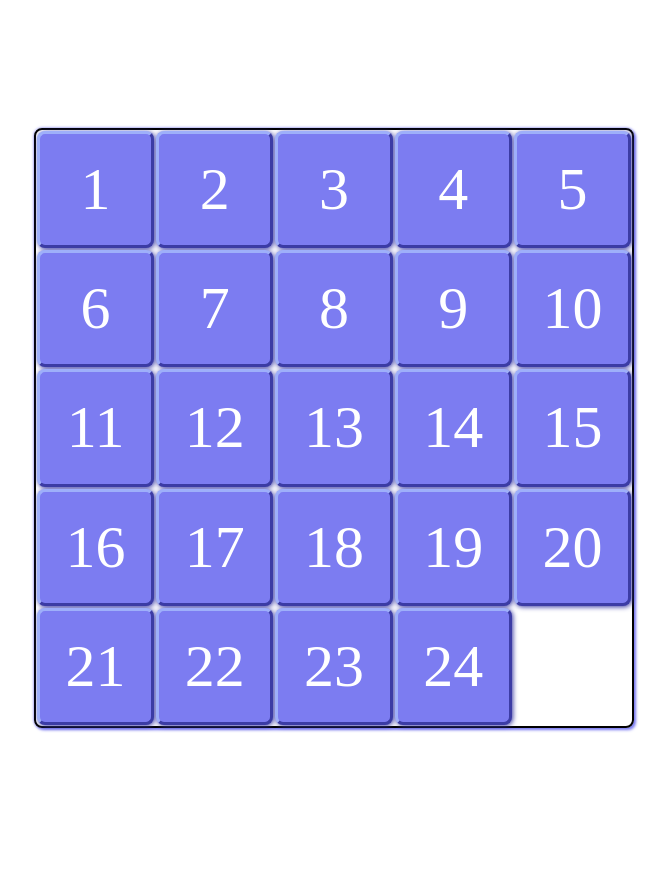
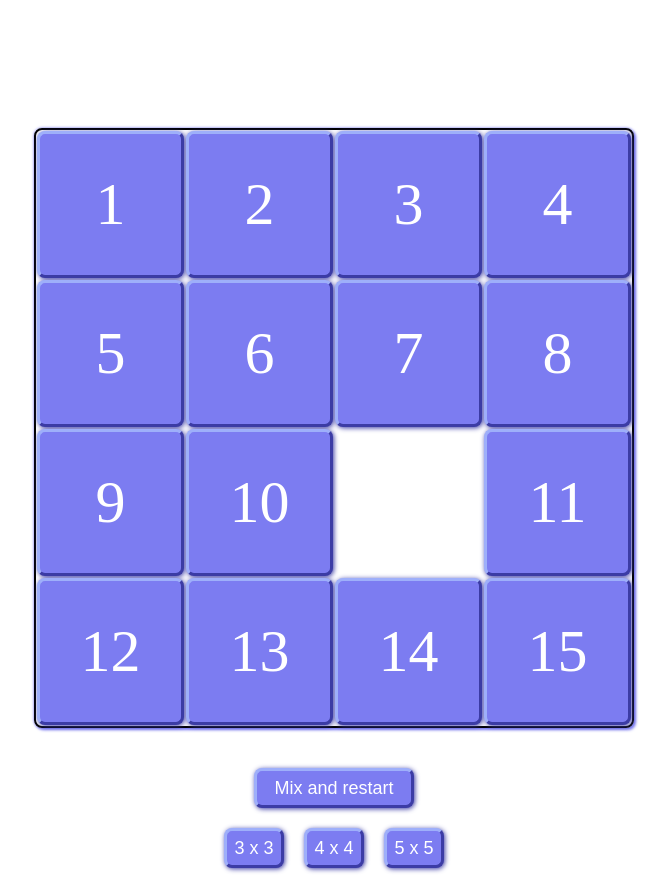
Before and after one commit to ekalape/puzzle, a website built with webpack: page src/index.html in a window 1280 px wide. Shown: the whole page, without its empty margins (306-975 px from the left). Before the commit the page ends 800 px from the top, so only its background shows below. Built offline with nearby package versions, Linux system fonts and the light colour scheme; files whose address does not match are found by name.

Commit message:
feat:implement chancge mode btns, correct click reaction to gameBtns
wrong transition animation, need to adjust

```diff
--- a/src/game.js
+++ b/src/game.js
@@ -4,35 +4,92 @@ export default class Game {
   pg = [];
   pgWidth = 0;
   btnSize = 0;
+  emptyBtn;
+  emptyX;
+  emptyY;
+  moveDirection;
+  animAvaible = true;
   constructor(wrapper, pgSize) {
     this.wrapper = wrapper;
-
     this.pgSize = pgSize;
     this.setSizes();
   }
 
   createPg() {
     let num = 1;
-    for (let i = 0; i < this.pgSize; i++) {
-      this.pg[i] = [];
-      for (let f = 0; f < this.pgSize; f++) {
+    for (let i = 1; i <= this.pgSize; i++) {
+      // this.pg[i] = [];
+      for (let f = 1; f <= this.pgSize; f++) {
         if (i === this.pgSize - 1 && f === this.pgSize - 1) {
-          this.pg[i].push(new emptyBtn(this.btnSize, this.pgSize));
+          const b = new emptyBtn(this.btnSize, this.pgSize, [i, f]).draw();
+          b.style.gridArea = `${i} / ${f}`;
+          this.pg.push(b);
+          this.wrapper.append(b);
+          this.emptyBtn = b;
+          this.emptyX = i;
+          this.emptyY = f;
         } else {
-          this.pg[i].push(new pBtn(this.btnSize, this.pgSize, num));
+          const b = new pBtn(this.btnSize, this.pgSize, [i, f], num).draw();
+          b.style.gridArea = `${i} / ${f}`;
+          this.pg.push(b);
+          this.wrapper.append(b);
+          num++;
         }
-        num++;
       }
     }
-    this.drawPg();
-    this.wrapper.addEventListener('click', this.move);
+    this.wrapper.addEventListener('click', this.action.bind(this));
   }
-  drawPg() {
-    this.pg.forEach((x) => x.forEach((s) => this.wrapper.append(s.draw())));
+  setbtnSize() {
+    this.setSizes();
+    return this.btnSize;
+  }
+  action(e) {
+    if (!this.animAvaible) return;
+    let curX = +e.target.style.gridColumnStart;
+    let curY = +e.target.style.gridRowStart;
+    // console.log(curX, curY);
+    if (this.isEmpty(curX, curY)) return;
+    let trans;
+    if (this.emptyX - curX === 1 && this.emptyY === curY) {
+      console.log(1, 'x');
+      this.moveDirection = 'right';
+      trans = ['X', this.btnSize];
+    } else if (this.emptyX - curX === -1 && this.emptyY === curY) {
+      console.log(-1, 'x');
+      this.moveDirection = 'left';
+      trans = ['X', -this.btnSize];
+    } else if (this.emptyX === curX && this.emptyY - curY === 1) {
+      console.log(1, 'y');
+      this.moveDirection = 'down';
+      trans = ['Y', this.btnSize];
+    } else if (this.emptyX === curX && this.emptyY - curY === -1) {
+      console.log(-1, 'y');
+      this.moveDirection = 'upper';
+      trans = ['Y', -this.btnSize];
+    } else return;
+
+    this.move(trans, e.target, curX, curY);
+  }
+  move(trans, btn, curX, curY) {
+    this.animAvaible = false;
+    btn.style.transform = `translate${trans[0]}(${trans[1]}px)`;
+
+    setTimeout(() => {
+      this.emptyBtn.style.gridColumnStart = curX;
+      this.emptyBtn.style.gridRowStart = curY;
+      btn.style.gridColumnStart = this.emptyX;
+      btn.style.gridRowStart = this.emptyY;
+      [this.emptyX, this.emptyY] = [curX, curY];
+      btn.style.transform = `none`;
+      console.log(trans);
+      this.animAvaible = true;
+    }, 300);
+
+    console.log(this.emptyBtn);
   }
 
-  move(e) {
-    console.log(e.target);
+  isEmpty(curX, curY) {
+    return curX === this.emptyX && curY === this.emptyY;
   }
 
   setSizes() {
--- a/src/pBtn.js
+++ b/src/pBtn.js
@@ -1,30 +1,36 @@
 export default class pBtn {
-  constructor(btnSize, pgSize, num) {
+  constructor(btnSize, pgSize, coords, num) {
     this.btnSize = btnSize;
     this.pgSize = pgSize;
     this.num = num;
-    this.name = `btn${num}`;
+    this.coords = coords;
   }
   draw() {
     const btn = document.createElement('div');
     btn.className = 'q-btn';
-    btn.style.minWidth = this.btnSize;
-    btn.style.minHeight = this.btnSize;
+
     btn.classList.add('quad');
+    /*     btn.style.top = `${this.coords[0] * this.btnSize}px`;
+    btn.style.left = `${this.coords[1] * this.btnSize}px`; */
+
+    btn.dataset.coords = this.coords;
     btn.textContent = this.num;
+
     return btn;
   }
 }
 export class emptyBtn extends pBtn {
-  constructor(btnSize, pgSize) {
+  constructor(btnSize, pgSize, coords) {
     super(btnSize, pgSize, 0);
     this.btnSize = btnSize;
     this.pgSize = pgSize;
-    this.name = 'empty';
+    this.num = 0;
+    this.coords = coords;
   }
   draw() {
     const btn = super.draw();
     btn.classList.replace('quad', 'quad-empty');
+    btn.textContent = '';
     return btn;
   }
 }
--- a/src/src.js
+++ b/src/src.js
@@ -3,14 +3,57 @@ import pBtn from './pBtn.js';
 import { emptyBtn } from './pBtn.js';
 import Game from './game.js';
 
+let playGroundSize = 4;
+let playGroundWidth;
+let btnSize;
+let gameIsStarted = false;
+
+/* playground */
 const wrapper = document.createElement('div');
 wrapper.className = 'wrapper';
 wrapper.dataset.size = '3x3';
 document.body.append(wrapper);
 
-let playGroundSize = 5;
-let playGroundWidth;
-let btnSize;
+/* mix btn */
+const mixBtn = document.createElement('button');
+mixBtn.classList.add('controlBtns', 'quad', 'mix');
+mixBtn.textContent = 'Mix and restart';
+document.body.append(mixBtn);
+//mixBtn.addEventListener('click', mix);
+
+/* choose mode */
+const modeContainer = document.createElement('div');
+modeContainer.className = 'mode-container';
+
+const threeMode = document.createElement('button');
+threeMode.classList.add('controlBtns', 'quad', 'three', 'choose-mode');
+threeMode.textContent = '3 x 3';
+const fourMode = document.createElement('button');
+fourMode.classList.add('controlBtns', 'quad', 'four', 'choose-mode');
+fourMode.textContent = '4 x 4';
+const fiveMode = document.createElement('button');
+fiveMode.classList.add('controlBtns', 'quad', 'five', 'choose-mode');
+fiveMode.textContent = '5 x 5';
+
+modeContainer.append(threeMode, fourMode, fiveMode);
+document.body.append(modeContainer);
+
+modeContainer.addEventListener('click', (e) => {
+  const btn = e.target;
+  if (btn.classList.contains('three')) {
+    playGroundSize = 3;
+  }
+  if (btn.classList.contains('four')) {
+    playGroundSize = 4;
+  }
+  if (btn.classList.contains('five')) {
+    playGroundSize = 5;
+  }
+
+  startGame(playGroundSize);
+});
+
+/* --------- */
 
 function startGame(playGroundSize) {
   wrapper.innerHTML = '';
--- a/src/style.scss
+++ b/src/style.scss
@@ -8,6 +8,7 @@ $c_dark: rgb(60, 60, 165);
 $c_light: rgb(158, 175, 250);
 
 html {
+  scroll-behavior: smooth;
   font-size: 15px;
   @media (max-width: 1000px) {
     font-size: 12px;
@@ -30,6 +31,7 @@ body {
   display: flex;
   justify-content: center;
   align-items: center;
+  flex-direction: column;
 }
 
 .wrapper {
@@ -45,11 +47,11 @@ body {
   box-shadow: 2px 2px 3px $c_mid, 0px 0px 3px $c_mid;
 
   display: grid;
-  grid-template-areas:
+  /*   grid-template-areas:
     '0-0 0-1 0-2 0-3'
     '1-0 1-1 1-2 1-3'
     '2-0 2-1 2-2 2-3'
-    '3-0 3-1 3-2 3-3';
+    '3-0 3-1 3-2 3-3'; */
   @media (max-width: 1200px) {
     width: 500px;
     height: 500px;
@@ -69,44 +71,41 @@ body {
   }
 }
 [data-size='3x3'] {
-  grid-template-areas:
+  grid-template-columns: 1fr 1fr 1fr;
+  /*   grid-template-areas:
     '0-0 0-1 0-2'
     '1-0 1-1 1-2'
-    '2-0 2-1 2-2';
+    '2-0 2-1 2-2'; */
 }
 [data-size='4x4'] {
-  grid-template-areas:
+  grid-template-columns: 1fr 1fr 1fr 1fr;
+  /*   grid-template-areas:
     '0-0 0-1 0-2 0-3'
     '1-0 1-1 1-2 1-3'
     '2-0 2-1 2-2 2-3'
-    '3-0 3-1 3-2 3-3';
+    '3-0 3-1 3-2 3-3'; */
 }
 [data-size='5x5'] {
-  grid-template-areas:
+  grid-template-columns: 1fr 1fr 1fr 1fr 1fr;
+  /* grid-template-areas:
     '0-0 0-1 0-2 0-3 0-4'
     '1-0 1-1 1-2 1-3 1-4'
     '2-0 2-1 2-2 2-3 2-4'
     '3-0 3-1 3-2 3-3 3-4'
-    '4-0 4-1 4-2 4-3 4-4';
+    '4-0 4-1 4-2 4-3 4-4'; */
 }
 .q-btn {
   border-radius: 8px;
   margin: 1px;
   transition: 0.3s;
   color: white;
-  text-shadow: inset 1px 1px 3px black;
   font-size: 4rem;
   padding: 5%;
   text-align: center;
   display: flex;
   justify-content: center;
   align-items: center;
-  /*   @media (max-width: 700px) {
-    font-size: 68px;
-  }
-  @media (max-width: 300px) {
-    font-size: 38px;
-  } */
+  /*   position: absolute; */
 }
 .quad {
   background: $c_mid;
@@ -120,3 +119,43 @@ body {
 .quad-empty {
   background: transparent;
 }
+.controlBtns {
+  border-radius: 8px;
+  color: white;
+  text-align: center;
+  font-size: 1.2rem;
+  @media (max-width: 1000px) {
+    font-size: 1.6rem;
+  }
+  @media (max-width: 800px) {
+    font-size: 1.7rem;
+  }
+  @media (max-width: 600px) {
+    font-size: 1.8rem;
+  }
+  @media (max-width: 500px) {
+    font-size: 2.5rem;
+  }
+  @media (max-width: 400px) {
+    font-size: 3rem;
+  }
+  @media (max-width: 300px) {
+    font-size: 4rem;
+  }
+}
+.mix {
+  width: 160px;
+  height: 40px;
+  margin-top: 40px;
+  margin-bottom: 10px;
+}
+.choose-mode {
+  width: 60px;
+  height: 40px;
+  margin: 10px;
+}
+.modal_container {
+  display: flex;
+  justify-content: center;
+  align-items: center;
+}
```
